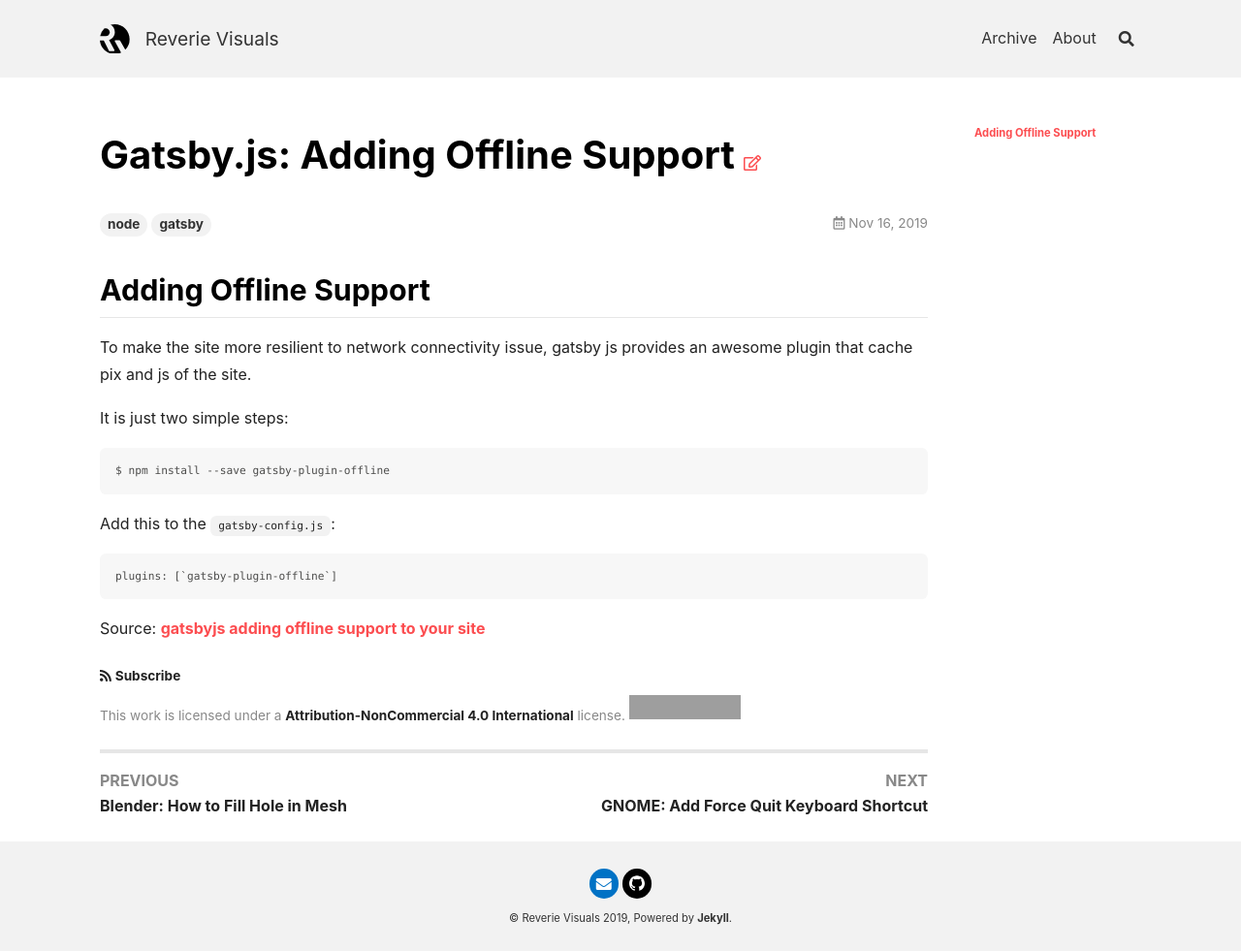
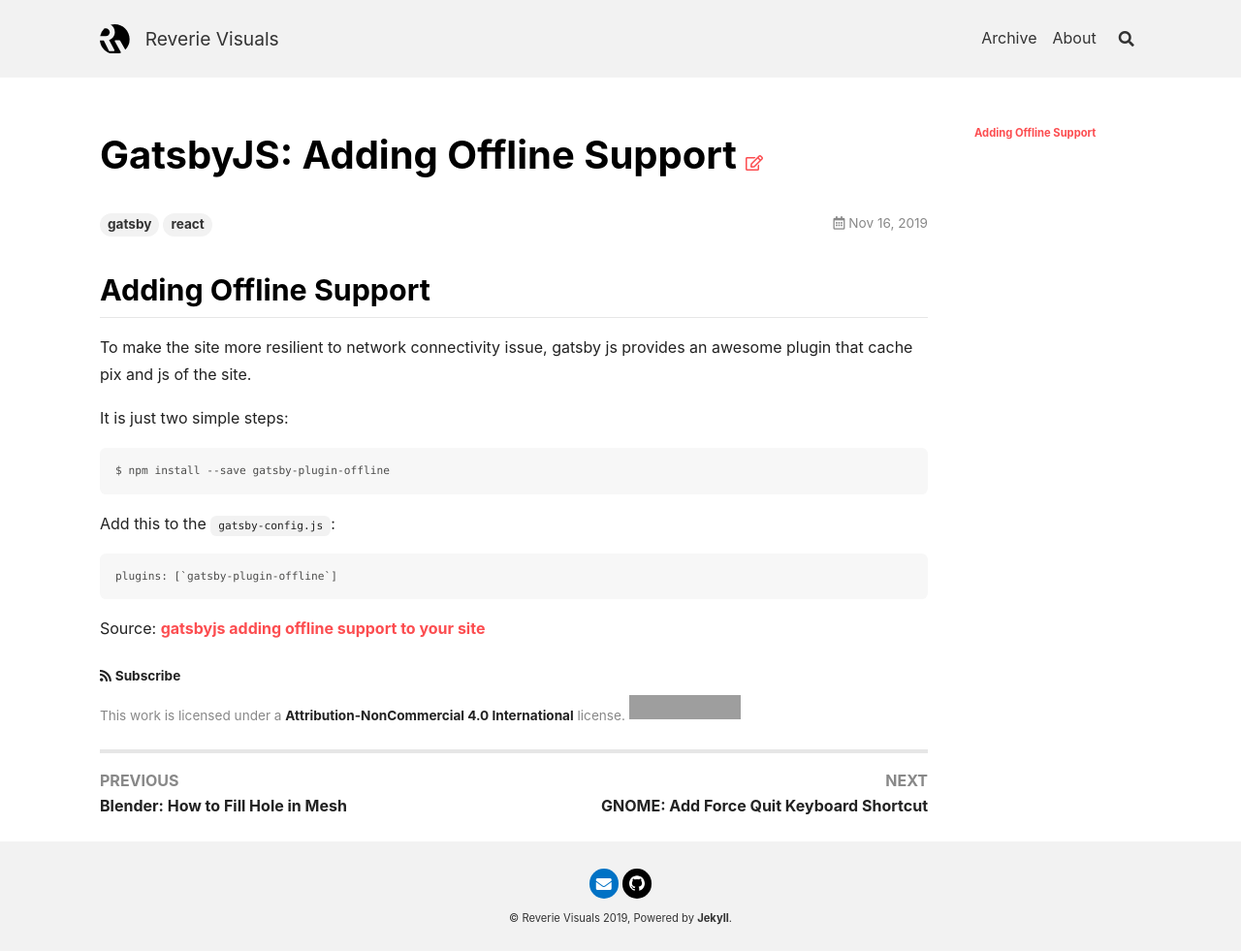
Before and after one commit to xcession/xcession.github.io, a Jekyll site: the page built from _posts/2019-11-16-gatsbyjs-adding-offline-support.md, in a window 1280 px wide. Shown: the whole page at 97% size. Built offline with Jekyll 4.4.1, drawn with Linux system fonts in a browser that asks for light colours; nearby versions of some CDN libraries; grey boxes are pictures that could not be loaded.

Commit message:
Update article header and tag

```diff
--- a/_posts/2019-11-16-gatsbyjs-adding-offline-support.md
+++ b/_posts/2019-11-16-gatsbyjs-adding-offline-support.md
@@ -1,8 +1,8 @@
 ---
 layout: article
-title:  "Gatsby.js: Adding Offline Support"
-date:   2019-11-16 16:31 +0700
-tags: node gatsby
+title:  "GatsbyJS: Adding Offline Support"
+date:   2019-11-16 16:31:29 +0700
+tags: gatsby react
 ---
 
 ## Adding Offline Support
```
